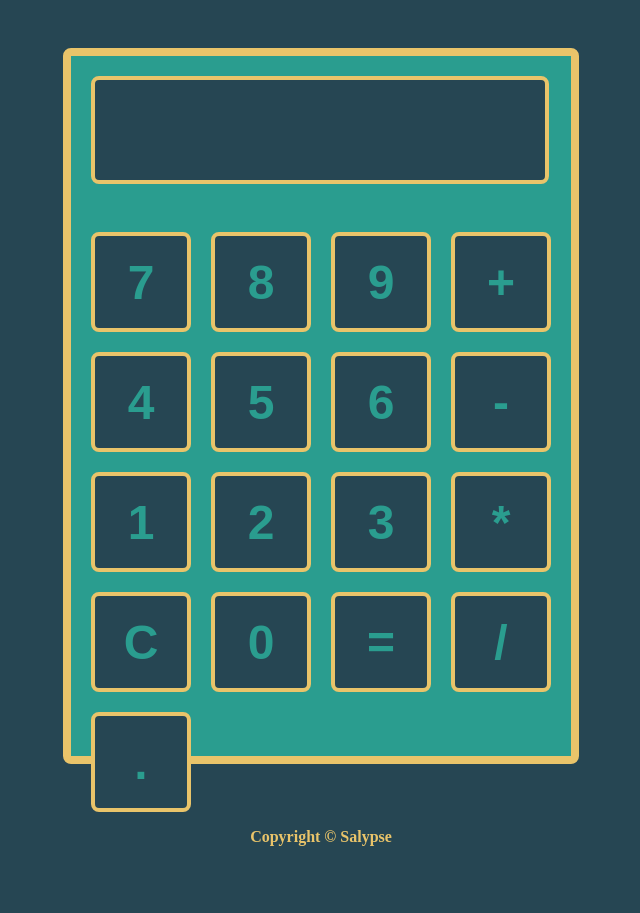
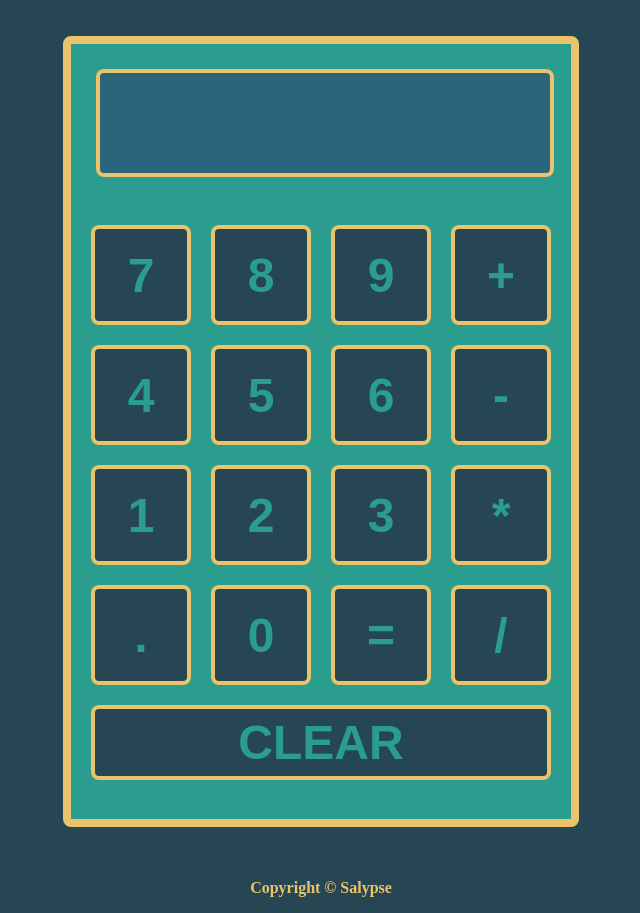
Before and after one commit to Salypse/calculator, a plain HTML site: page index.html in a window 1280 px wide. Shown: the whole page, without its empty margins (319-959 px from the left). Before the commit the page ends 862 px from the top, so only its background shows below. Drawn offline with Linux system fonts and the light colour scheme.

Commit message:
Fix calculator height to allow new buttons

```diff
--- a/index.html
+++ b/index.html
@@ -9,9 +9,7 @@
 <body>
     <div class="calculator">
         <div id="calculator-display">
-            <div id="calculator-display-text">
-
-            </div>
+            <div id="calculator-display-text"></div>
         </div>
         <div class="calculator-buttons">
             <button class="number-button" id="calculator-7">7</button>
@@ -26,11 +24,11 @@
             <button class="number-button" id="calculator-2">2</button>
             <button class="number-button" id="calculator-3">3</button>
             <button class="operator-button" id="calculator-*">*</button>
-            <button id="calculator-clear">C</button>
+            <button id="calculator-point">.</button>
             <button class="number-button" id="calculator-0">0</button>
             <button id="calculator-equal">=</button>
             <button class="operator-button" id="calculator-/">/</button>
-            <button id="calculator-point">.</button>
+            <button id="calculator-clear">CLEAR</button>
         </div>
     </div>
     <div class="footer">
--- a/script.js
+++ b/script.js
@@ -162,9 +162,6 @@ function handleChainOperation(operand=null, newOperator=null) {
     }
 }
 
-//TODO
-//Fix double operator input causing error
-//Change calculator to fit all buttons
 
 //Possible tasks
 //Display font
--- a/styles.css
+++ b/styles.css
@@ -19,21 +19,21 @@ p {
 
 .calculator {
     width: 500px;
-    height: 700px;
-    margin: 48px;
+    height: 775px;
+    margin: 36px;
 
     background-color: #2a9d8f;
     border: 8px solid #e9c46a;
     border-radius: 8px;
 }
 #calculator-display {
-    background-color: #264653;
+    background-color: #2a657c;
     border: 4px solid #e9c46a;
     border-radius: 8px;
 
     width: 450px;
     height: 100px;
-    margin: 20px;
+    margin: 25px;
     margin-bottom: 48px;
 
     display: flex;
@@ -42,7 +42,6 @@ p {
 
 .calculator-buttons {
     margin: 20px;
-
     display: flex;
     gap: 20px;
     flex-wrap: wrap;
@@ -67,7 +66,7 @@ p {
     justify-content: flex-end;
     align-items: center;
 
-    color: #2a9d8f;
+    color: #30a398;
     font-size: 48px;
     font-weight: 700;
 
@@ -76,3 +75,8 @@ p {
 
     margin: 16px;
 }
+
+#calculator-clear {
+    width: 500px;
+    height: 75px;
+}
```
